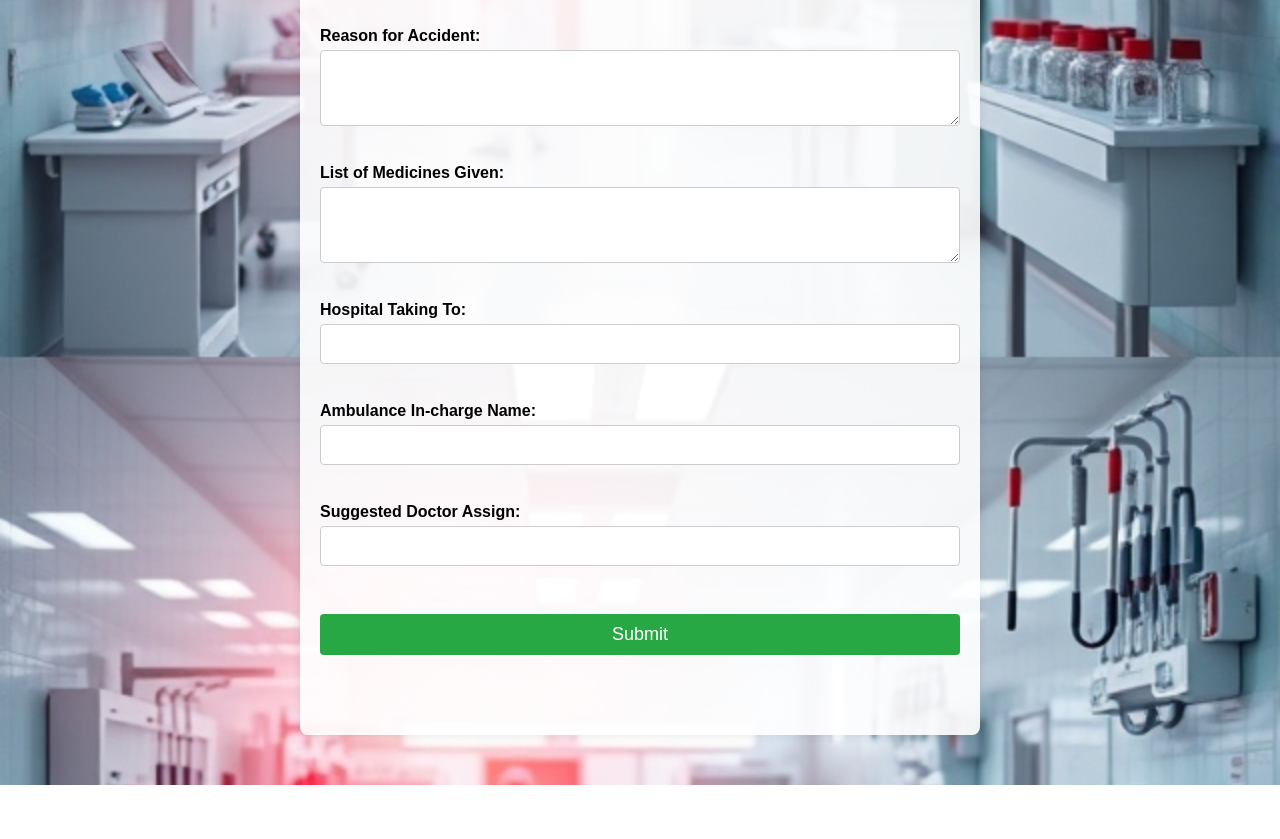
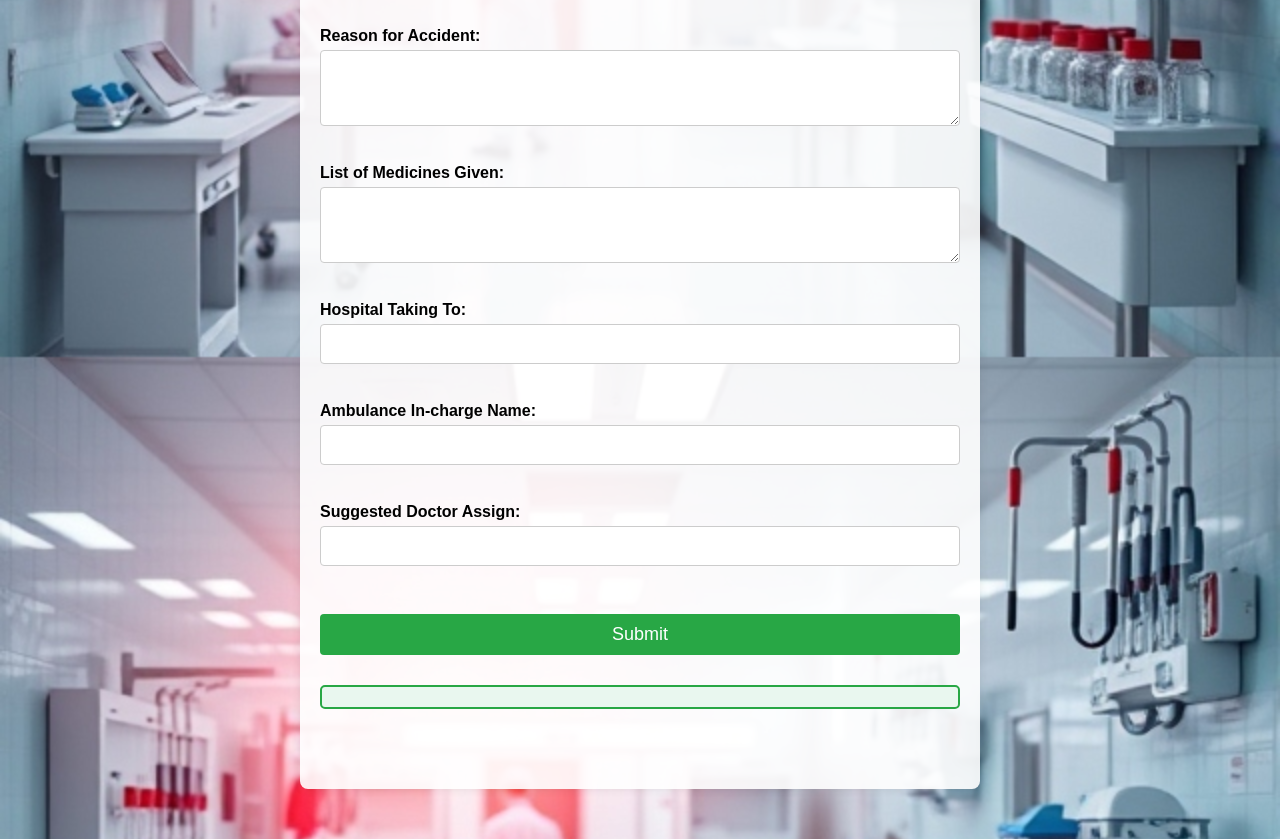
Before and after one commit to codecare1111/mywebsite, a plain HTML site: page index.html in a window 1280 px wide. Shown: the part 539-1378 px from the top of the page. Before the commit the page ends 1324 px from the top, so only its background shows below. Drawn offline with Linux system fonts and the light colour scheme.

Commit message:
styles.css

```diff
--- a/styles.css
+++ b/styles.css
@@ -17,6 +17,20 @@ body {
     padding: 20px;
     border-radius: 8px;
     box-shadow: 0 0 10px rgba(0, 0, 0, 0.1);
+}
+
+
+/* Styling for the Doctor Assigned section */
+.doctor-assigned {
+    text-align: center;
+    font-size: 20px;
+    font-weight: bold;
+    color: #333;
+    margin-top: 30px;
+    padding: 10px;
+    border: 2px solid #28a745;
+    border-radius: 5px;
+    background-color: #e9f7ef;
 }
 
 h1 {
```
